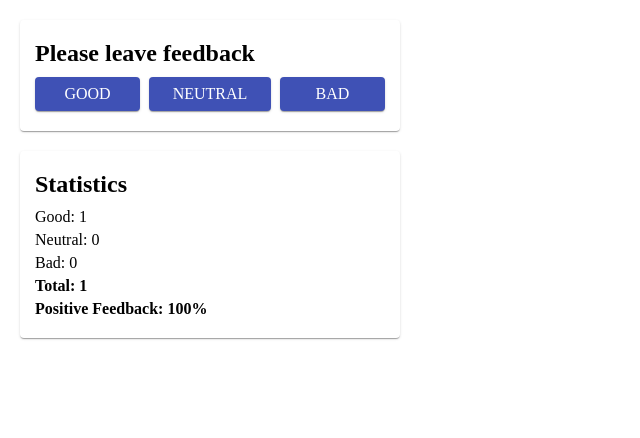
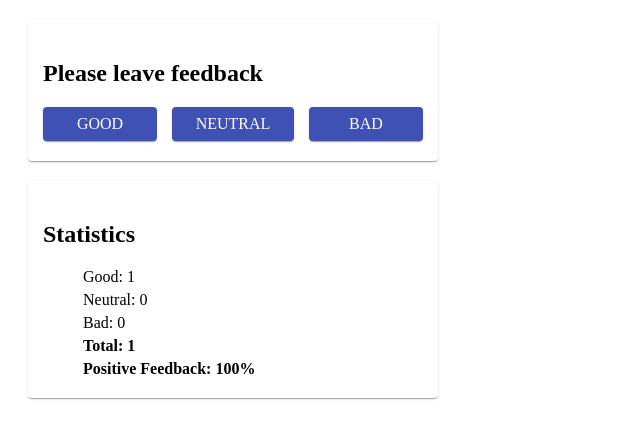
Before and after one commit to cross-development/goit-react-hw-02-feedback, a React (Create React App) app: page / in a window 1280 px wide. Both pictures are taken after a click on the button "GOOD". Shown: the top 438 px of the page, without its empty margins (0-640 px from the left). Built offline with nearby package versions, Linux system fonts and the light colour scheme.

Commit message:
added react hw-02 feedback

```diff
--- a/src/components/App/App.js
+++ b/src/components/App/App.js
@@ -5,8 +5,6 @@ import Section from '../Section/Section';
 import Statistics from '../Statistics/Statistics';
 import Notification from '../Notification/Notification';
 import FeedbackOptions from '../FeedbackOptions/FeedbackOptions';
-//Style
-import './App.module.css';
 
 //IEnumerable
 const Feedback = {
@@ -23,11 +21,7 @@ export class App extends Component {
 	};
 
 	updateFeedbackCount = type => {
-		this.setState(prevState => {
-			return {
-				[type]: prevState[type] + 1,
-			};
-		});
+		this.setState(prevState => ({ [type]: prevState[type] + 1 }));
 	};
 
 	countTotalFeedback = () => {
--- a/src/components/App/App.module.css
+++ /dev/null
@@ -1,10 +0,0 @@
-* {
-  margin: 0;
-  padding: 0;
-  box-sizing: border-box;
-}
-
-*::after,
-*::before {
-  box-sizing: inherit;
-}
--- a/src/components/FeedbackOptions/FeedbackOptions.js
+++ b/src/components/FeedbackOptions/FeedbackOptions.js
@@ -9,13 +9,13 @@ const FeedbackOptions = ({ options, onLeaveFeedback }) => {
 
 	return (
 		<div className={styles.buttonWrapper}>
-			<button className={styles.feedbackButton} onClick={() => onLeaveFeedback(GOOD)}>
+			<button className={styles.button} onClick={() => onLeaveFeedback(GOOD)}>
 				Good
 			</button>
-			<button className={styles.feedbackButton} onClick={() => onLeaveFeedback(NEUTRAL)}>
+			<button className={styles.button} onClick={() => onLeaveFeedback(NEUTRAL)}>
 				Neutral
 			</button>
-			<button className={styles.feedbackButton} onClick={() => onLeaveFeedback(BAD)}>
+			<button className={styles.button} onClick={() => onLeaveFeedback(BAD)}>
 				Bad
 			</button>
 		</div>
@@ -23,8 +23,8 @@ const FeedbackOptions = ({ options, onLeaveFeedback }) => {
 };
 
 FeedbackOptions.propTypes = {
-	options: PropTypes.objectOf(PropTypes.string.isRequired).isRequired,
 	onLeaveFeedback: PropTypes.func.isRequired,
+	options: PropTypes.objectOf(PropTypes.string).isRequired,
 };
 
 export default FeedbackOptions;
--- a/src/components/FeedbackOptions/FeedbackOptions.module.css
+++ b/src/components/FeedbackOptions/FeedbackOptions.module.css
@@ -4,7 +4,7 @@
 	margin: 10px 0 0;
 }
 
-.feedbackButton {
+.button {
 	display: inline-flex;
 	flex: 0 0 30%;
 	align-items: center;
@@ -16,15 +16,15 @@
 	padding: 8px 24px;
 	border-radius: 4px;
 	cursor: pointer;
-  box-shadow: 0px 2px 1px -1px rgba(0, 0, 0, 0.2),
-    0px 1px 1px 0px rgba(0, 0, 0, 0.14), 0px 1px 3px 0px rgba(0, 0, 0, 0.12);
+	box-shadow: 0px 2px 1px -1px rgba(0, 0, 0, 0.2), 0px 1px 1px 0px rgba(0, 0, 0, 0.14),
+		0px 1px 3px 0px rgba(0, 0, 0, 0.12);
 	font: inherit;
 	text-transform: uppercase;
 	user-select: none;
 	transition: all 200ms ease-in-out;
 }
 
-.feedbackButton:hover {
+.button:hover {
 	box-shadow: 0 14px 28px rgba(0, 0, 0, 0.25), 0 10px 10px rgba(0, 0, 0, 0.22);
 	background-color: #3947a7;
 }
--- a/src/components/Notification/Notification.js
+++ b/src/components/Notification/Notification.js
@@ -4,13 +4,11 @@ import PropTypes from 'prop-types';
 //Styles
 import styles from './Notification.module.css';
 
-const Notification = ({ message }) => {
-	return (
-		<div className={styles.notification}>
-			<p className={styles.message}>{message}</p>
-		</div>
-	);
-};
+const Notification = ({ message }) => (
+	<div className={styles.notification}>
+		<p className={styles.message}>{message}</p>
+	</div>
+);
 
 Notification.defaultProps = {
 	message: 'No feedback information',
--- a/src/components/Section/Section.js
+++ b/src/components/Section/Section.js
@@ -4,14 +4,12 @@ import PropTypes from 'prop-types';
 //Style
 import styles from './Section.module.css';
 
-const Section = ({ title, children }) => {
-	return (
-		<section className={styles.section}>
-			{title && <h2>{title}</h2>}
-			{children}
-		</section>
-	);
-};
+const Section = ({ title, children }) => (
+	<section className={styles.section}>
+		{title && <h2>{title}</h2>}
+		{children}
+	</section>
+);
 
 Section.defaultProps = {
 	title: 'Section title',
--- a/src/components/Statistics/Statistics.js
+++ b/src/components/Statistics/Statistics.js
@@ -4,21 +4,17 @@ import PropTypes from 'prop-types';
 //Style
 import styles from './Statistics.module.css';
 
-const Statistics = ({ good, neutral, bad, total, positivePercentage }) => {
-	return (
-		<div className={styles.listWrapper}>
-			<ul className={styles.feedbackList}>
-				<li className={styles.feedbackListItem}>Good: {good}</li>
-				<li className={styles.feedbackListItem}>Neutral: {neutral}</li>
-				<li className={styles.feedbackListItem}>Bad: {bad}</li>
-				<li className={styles.feedbackListItem}>Total: {total}</li>
-				<li className={styles.feedbackListItem}>
-					Positive Feedback: {positivePercentage ? positivePercentage : 0}%
-				</li>
-			</ul>
-		</div>
-	);
-};
+const Statistics = ({ good, neutral, bad, total, positivePercentage }) => (
+	<ul className={styles.list}>
+		<li className={styles.listItem}>Good: {good}</li>
+		<li className={styles.listItem}>Neutral: {neutral}</li>
+		<li className={styles.listItem}>Bad: {bad}</li>
+		<li className={styles.listItem}>Total: {total}</li>
+		<li className={styles.listItem}>
+			Positive Feedback: {positivePercentage ? positivePercentage : 0}%
+		</li>
+	</ul>
+);
 
 Statistics.propTypes = {
 	good: PropTypes.number.isRequired,
--- a/src/components/Statistics/Statistics.module.css
+++ b/src/components/Statistics/Statistics.module.css
@@ -1,15 +1,12 @@
-.listWrapper {
-  margin: 10px 0 0;
+.list {
+	margin: 10px 0 0;
+	list-style: none;
 }
 
-.feedbackList {
-  list-style: none;
+.listItem:not(:last-child) {
+	margin-bottom: 5px;
 }
 
-.feedbackListItem:not(:last-child) {
-  margin-bottom: 5px;
+.listItem:nth-last-child(-n + 2) {
+	font-weight: 700;
 }
-
-.feedbackListItem:nth-last-child(-n + 2) {
-    font-weight: 700;
-}
--- /dev/null
+++ b/src/index.css
@@ -0,0 +1,10 @@
+* {
+	margin: 0;
+	padding: 0;
+	box-sizing: border-box;
+}
+
+*::after,
+*::before {
+	box-sizing: inherit;
+}
```
Lines whose indentation alone changed are shown as unchanged.
